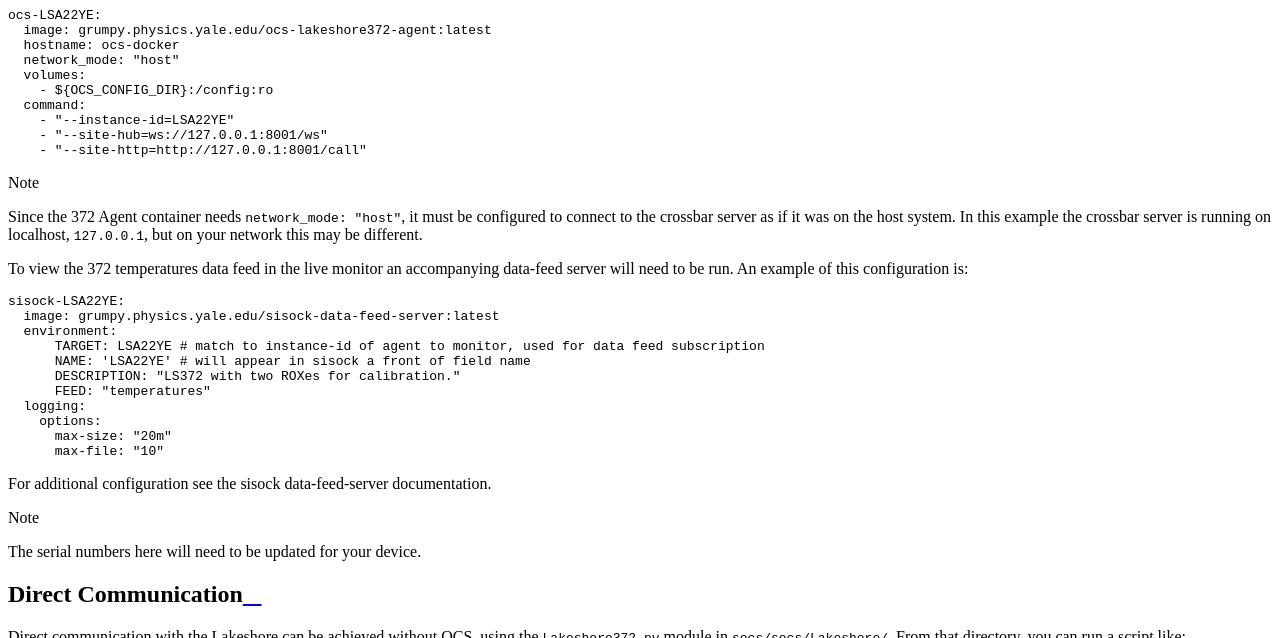
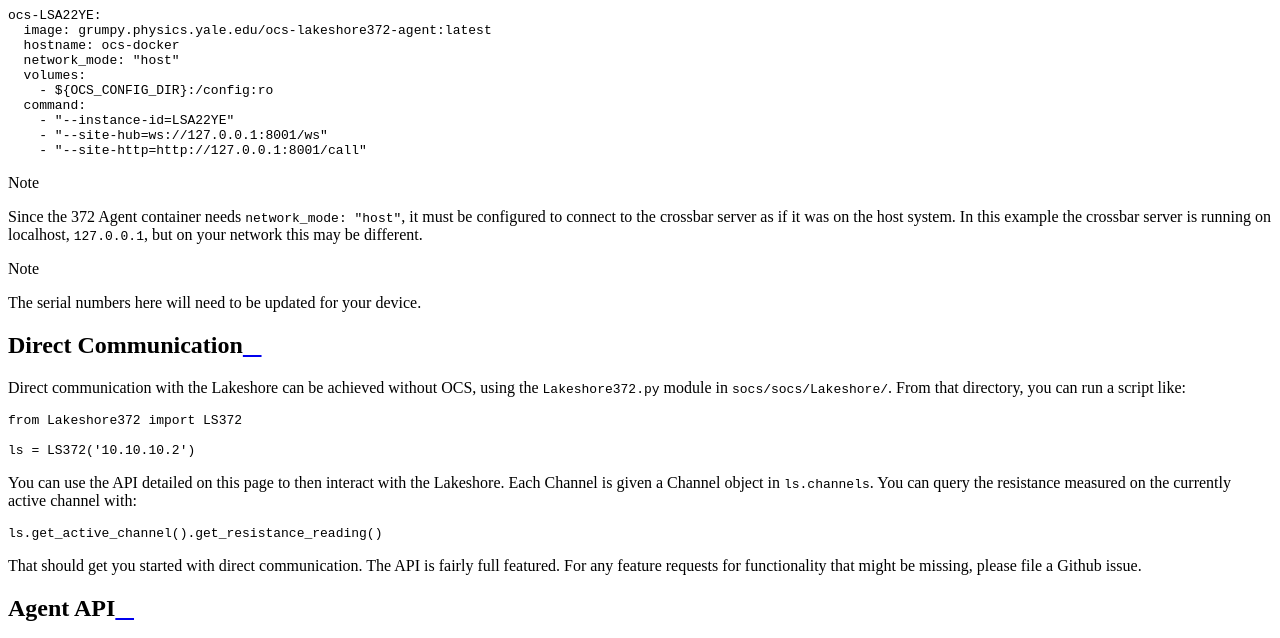
Before and after one commit to simonsobs/socs, a Sphinx documentation site: the page built from docs/agents/lakeshore372.rst, in a window 1280 px wide and 900 px high, scrolled down 1369 px, cut to the strip 0-638 px from the top of the window. Built offline with Sphinx 7.4.7 and the Read the Docs theme 2.0.0, drawn with Linux system fonts in a browser that asks for light colours.

Commit message:
Remove mention of sisock data feed servers from 372 docs

```diff
--- a/docs/agents/lakeshore372.rst
+++ b/docs/agents/lakeshore372.rst
@@ -54,23 +54,6 @@
     system. In this example the crossbar server is running on localhost,
     ``127.0.0.1``, but on your network this may be different.
 
-To view the 372 temperatures data feed in the live monitor an accompanying
-data-feed server will need to be run. An example of this configuration is::
-
-  sisock-LSA22YE:
-    image: grumpy.physics.yale.edu/sisock-data-feed-server:latest
-    environment:
-        TARGET: LSA22YE # match to instance-id of agent to monitor, used for data feed subscription
-        NAME: 'LSA22YE' # will appear in sisock a front of field name
-        DESCRIPTION: "LS372 with two ROXes for calibration."
-        FEED: "temperatures"
-    logging:
-      options:
-        max-size: "20m"
-        max-file: "10"
-
-For additional configuration see the sisock data-feed-server documentation.
-
 .. note::
     The serial numbers here will need to be updated for your device.
 
```
